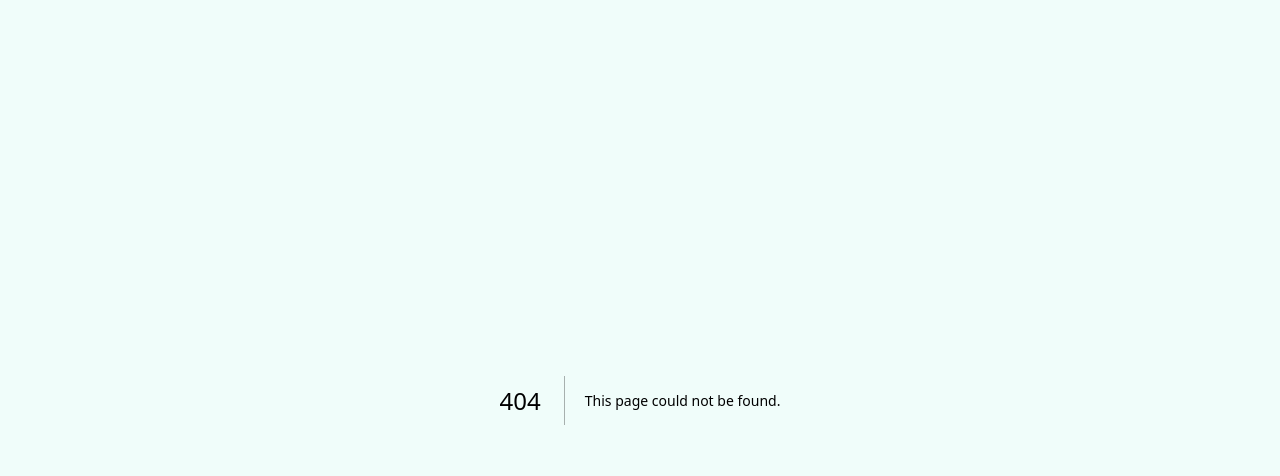
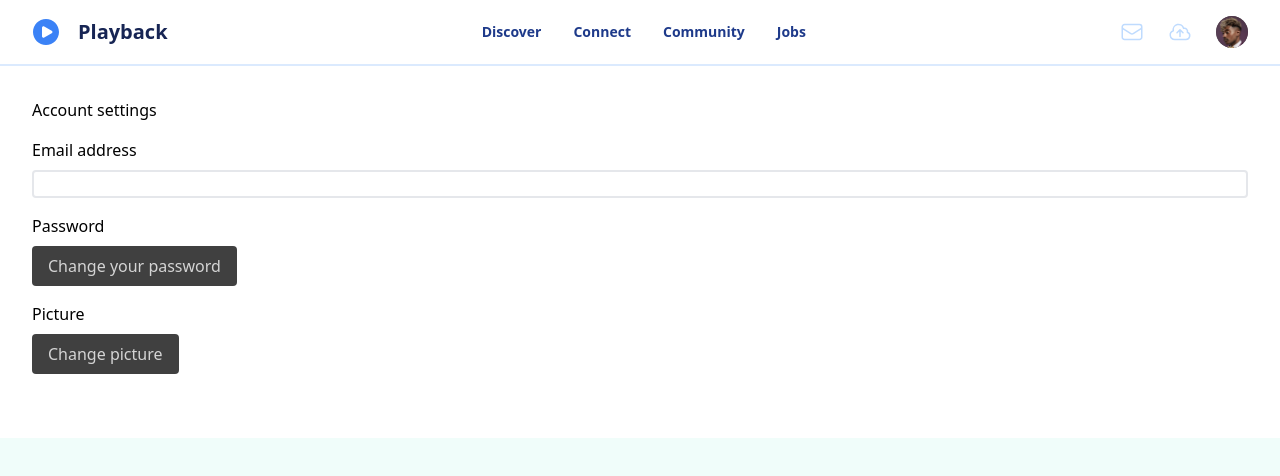
Before and after one commit to LutherTS/refactoring-ui, a Next.js app: page /complex-form in a window 1280 px wide. Before the commit this address had no page. Shown: the top 476 px of the page. Built offline with nearby package versions, Linux system fonts and the light colour scheme.

Commit message:
OK. Header and challenge 2 beginnings.

```diff
--- /dev/null
+++ b/app/complex-form/page.tsx
@@ -0,0 +1,135 @@
+"use client";
+
+import Image from "next/image";
+
+const navLinks = [
+  { id: 1, label: "Discover" },
+  { id: 2, label: "Connect" },
+  { id: 3, label: "Community" },
+  { id: 4, label: "Jobs" },
+];
+
+export default function ComplexFormPage() {
+  return (
+    <>
+      <header className="flex w-screen justify-center border-b-2 border-blue-100 bg-white">
+        <div className="flex w-full max-w-7xl items-center justify-between px-8 py-4">
+          <div className="flex items-center gap-4 text-xl">
+            <PlayCircleIcon className="-ml-[2px] size-8 text-blue-500" />
+            <span className="cursor-default font-black text-blue-950">
+              Playback
+            </span>
+          </div>
+          <ul className="flex gap-8 text-sm font-semibold">
+            {navLinks.map((navLink) => (
+              <li key={navLink.id} className="cursor-pointer text-blue-900">
+                {navLink.label}
+              </li>
+            ))}
+          </ul>
+          <div className="flex items-center gap-6">
+            <EnvelopeIcon className="size-6 cursor-pointer text-blue-200" />
+            <CloudArrowUpIcon className="size-6 cursor-pointer text-blue-200" />
+            <div className="relative size-8 cursor-pointer overflow-clip rounded-full bg-neutral-500">
+              <Image
+                src={"/jamarl-styles.webp"}
+                alt="Jamarl Styles"
+                fill
+                sizes="(max-width: 768px) 100vw, (max-width: 1200px) 50vw, 33vw" // default for warning handling
+              />
+            </div>
+          </div>
+        </div>
+      </header>
+      <main className="flex w-screen flex-col items-center bg-white">
+        <div className="w-full max-w-7xl px-8 pb-16 pt-8">
+          <form action="" className="space-y-4">
+            <h1 className="">Account settings</h1>
+            <div className="flex flex-col gap-2">
+              <label htmlFor="email-address">Email address</label>
+              <input
+                type="text"
+                id="email-address"
+                name="emailaddress"
+                className="rounded border-2"
+              />
+            </div>
+            <div className="flex flex-col gap-2">
+              <p>Password</p>
+              <button
+                type="button"
+                className="w-fit rounded bg-neutral-700 px-4 py-2 text-neutral-300"
+              >
+                Change your password
+              </button>
+            </div>
+            <div className="flex flex-col gap-2">
+              <p>Picture</p>
+              <button
+                type="button"
+                className="w-fit rounded bg-neutral-700 px-4 py-2 text-neutral-300"
+              >
+                Change picture
+              </button>
+            </div>
+          </form>
+        </div>
+      </main>
+    </>
+  );
+}
+
+function PlayCircleIcon({ className }: { className?: string }) {
+  return (
+    <svg
+      xmlns="http://www.w3.org/2000/svg"
+      viewBox="0 0 24 24"
+      fill="currentColor"
+      className={className ? className : "size-6"}
+    >
+      <path
+        fillRule="evenodd"
+        d="M2.25 12c0-5.385 4.365-9.75 9.75-9.75s9.75 4.365 9.75 9.75-4.365 9.75-9.75 9.75S2.25 17.385 2.25 12Zm14.024-.983a1.125 1.125 0 0 1 0 1.966l-5.603 3.113A1.125 1.125 0 0 1 9 15.113V8.887c0-.857.921-1.4 1.671-.983l5.603 3.113Z"
+        clipRule="evenodd"
+      />
+    </svg>
+  );
+}
+
+function EnvelopeIcon({ className }: { className?: string }) {
+  return (
+    <svg
+      xmlns="http://www.w3.org/2000/svg"
+      fill="none"
+      viewBox="0 0 24 24"
+      strokeWidth={1.5}
+      stroke="currentColor"
+      className={className ? className : "size-6"}
+    >
+      <path
+        strokeLinecap="round"
+        strokeLinejoin="round"
+        d="M21.75 6.75v10.5a2.25 2.25 0 0 1-2.25 2.25h-15a2.25 2.25 0 0 1-2.25-2.25V6.75m19.5 0A2.25 2.25 0 0 0 19.5 4.5h-15a2.25 2.25 0 0 0-2.25 2.25m19.5 0v.243a2.25 2.25 0 0 1-1.07 1.916l-7.5 4.615a2.25 2.25 0 0 1-2.36 0L3.32 8.91a2.25 2.25 0 0 1-1.07-1.916V6.75"
+      />
+    </svg>
+  );
+}
+
+function CloudArrowUpIcon({ className }: { className?: string }) {
+  return (
+    <svg
+      xmlns="http://www.w3.org/2000/svg"
+      fill="none"
+      viewBox="0 0 24 24"
+      strokeWidth={1.5}
+      stroke="currentColor"
+      className={className ? className : "size-6"}
+    >
+      <path
+        strokeLinecap="round"
+        strokeLinejoin="round"
+        d="M12 16.5V9.75m0 0 3 3m-3-3-3 3M6.75 19.5a4.5 4.5 0 0 1-1.41-8.775 5.25 5.25 0 0 1 10.233-2.33 3 3 0 0 1 3.758 3.848A3.752 3.752 0 0 1 18 19.5H6.75Z"
+      />
+    </svg>
+  );
+}
--- a/app/designing-content-after/page.tsx
+++ b/app/designing-content-after/page.tsx
@@ -2,12 +2,12 @@
 
 import Image from "next/image";
 
-export default function Home() {
+export default function DesigningContentAfterPage() {
   return (
     <>
-      <div className="absolute inset-x-0 h-2 bg-teal-50"></div>
+      <div className="h-4 w-full bg-teal-50"></div>
       <main className="flex items-center justify-center bg-gradient-to-b from-white via-white via-50% to-teal-50">
-        <div className="max-w-7xl px-12 pb-24 pt-16">
+        <div className="max-w-7xl px-12 pb-32 pt-16">
           <div className="max-w-prose space-y-8">
             <div className="flex gap-2">
               <CubeIcon className="size-6 text-teal-500" />
@@ -72,8 +72,13 @@ export default function Home() {
                 </blockquote>
               </div>
               <div className="flex items-center gap-4">
-                <div className="relative size-16 overflow-clip rounded-full">
-                  <Image src={"/molly-sanders.jpg"} alt="Molly Sanders" fill />
+                <div className="relative size-16 overflow-clip rounded-full bg-neutral-500">
+                  <Image
+                    src={"/molly-sanders.jpg"}
+                    alt="Molly Sanders"
+                    fill
+                    sizes="(max-width: 768px) 100vw, (max-width: 1200px) 50vw, 33vw" // default for warning handling
+                  />
                 </div>
                 <p className="flex flex-col text-base text-teal-950/65">
                   <span className="font-semibold text-teal-500">
@@ -94,6 +99,9 @@ export default function Home() {
                   console.log({ signup: formData.get("signup") });
                 }}
               >
+                <label htmlFor="sign-up" className="sr-only">
+                  Sign up
+                </label>
                 <input
                   type="text"
                   name="signup"
--- a/app/designing-content-before/page.tsx
+++ b/app/designing-content-before/page.tsx
@@ -1,8 +1,8 @@
 "use client";
 
-export default function Home() {
+export default function DesigningContentBeforePage() {
   return (
-    <main className="p-8">
+    <main className="min-h-screen bg-white p-8">
       <div className="max-w-prose space-y-4">
         <div className="flex gap-2">
           <CubeIcon className="size-6 text-cyan-500" />
```
Also changed, not shown: public/jamarl-styles.webp (added).
